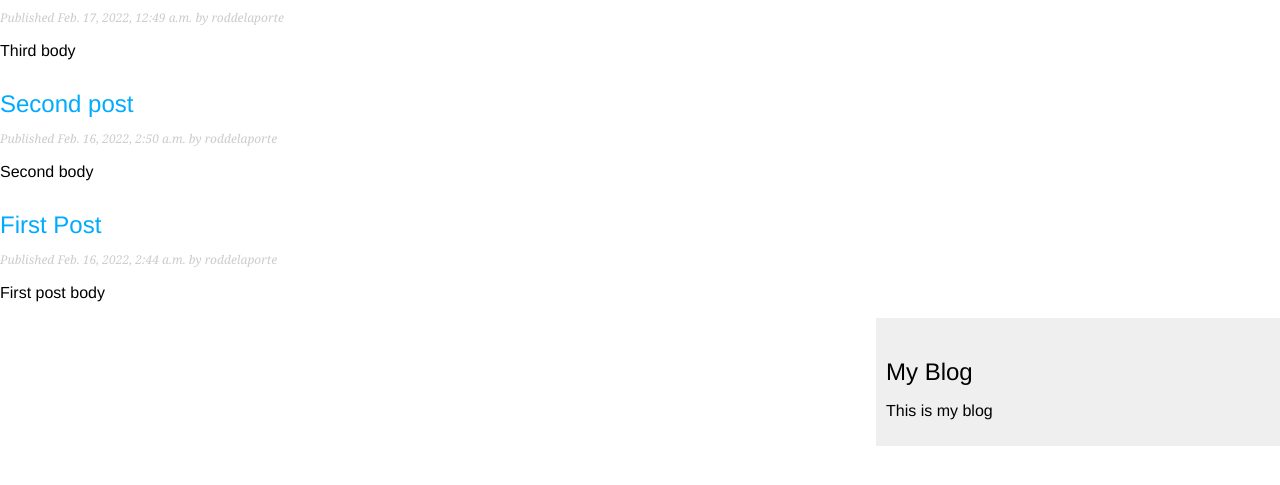
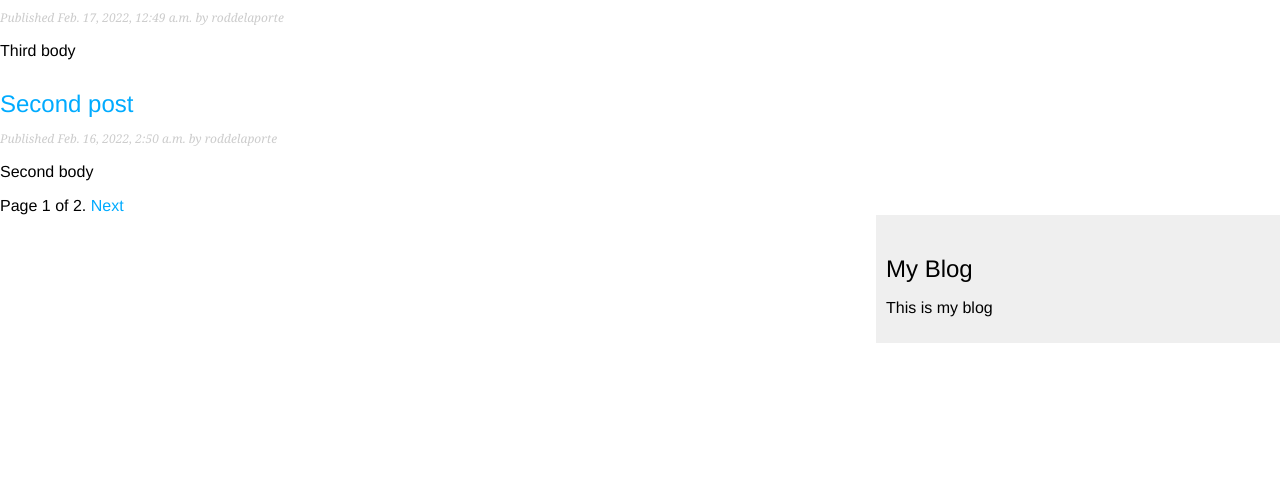
Before and after one commit to romdelaporte/miscursostv, a Django app: page /blog/ in a window 1280 px wide. Shown: the part 251-736 px from the top of the page. Run offline with Django 4.2, Linux system fonts and the light colour scheme; data comes from the database, SQL or seed files in the repository; both versions use the stored data as it was after the commit.

Commit message:
Paginator added

```diff
--- /dev/null
+++ b/server/blog/templates/blog/pagination.html
@@ -0,0 +1,13 @@
+<div class="paginator">
+    <span class="step-links">
+        {% if page.has_previous %}
+            <a href="?page={{ page.previous_page_number }}">Previous</a>
+        {% endif %}
+        <span class="current">
+            Page {{ page.number }} of {{ page.paginator.num_pages }}.
+        </span>
+        {% if page.has_next %}
+            <a href="?page={{ page.next_page_number }}">Next</a>
+        {% endif %}
+    </span>
+</div>
--- a/server/blog/templates/blog/post/list.html
+++ b/server/blog/templates/blog/post/list.html
@@ -15,4 +15,6 @@
         </p>
         {{ post.body|truncatewords:30|linebreaks }}
     {% endfor %}
+
+    {% include "blog/pagination.html" with page=posts %}
 {% endblock %}
--- a/server/blog/views.py
+++ b/server/blog/views.py
@@ -1,10 +1,19 @@
+from django.core.paginator import Paginator, EmptyPage, PageNotAnInteger
 from django.shortcuts import render, get_object_or_404
 from .models import Post
 
 
 def post_list(request):
-    posts = Post.published.all()
-    return render(request, 'blog/post/list.html', {'posts': posts })
+    object_list = Post.published.all()
+    paginator = Paginator(object_list, 3)
+    page = request.GET.get('page')
+    try:
+        posts = paginator.page(page)
+    except PageNotAnInteger:
+        posts = paginator.page(1)
+    except EmptyPage:
+        posts = paginator.page(paginator.num_pages)
+    return render(request, 'blog/post/list.html', {'page': page, 'posts': posts })
 
 
 def post_detail(request, year, month, day, post):
```
Also changed, not shown: server/db.sqlite3.
